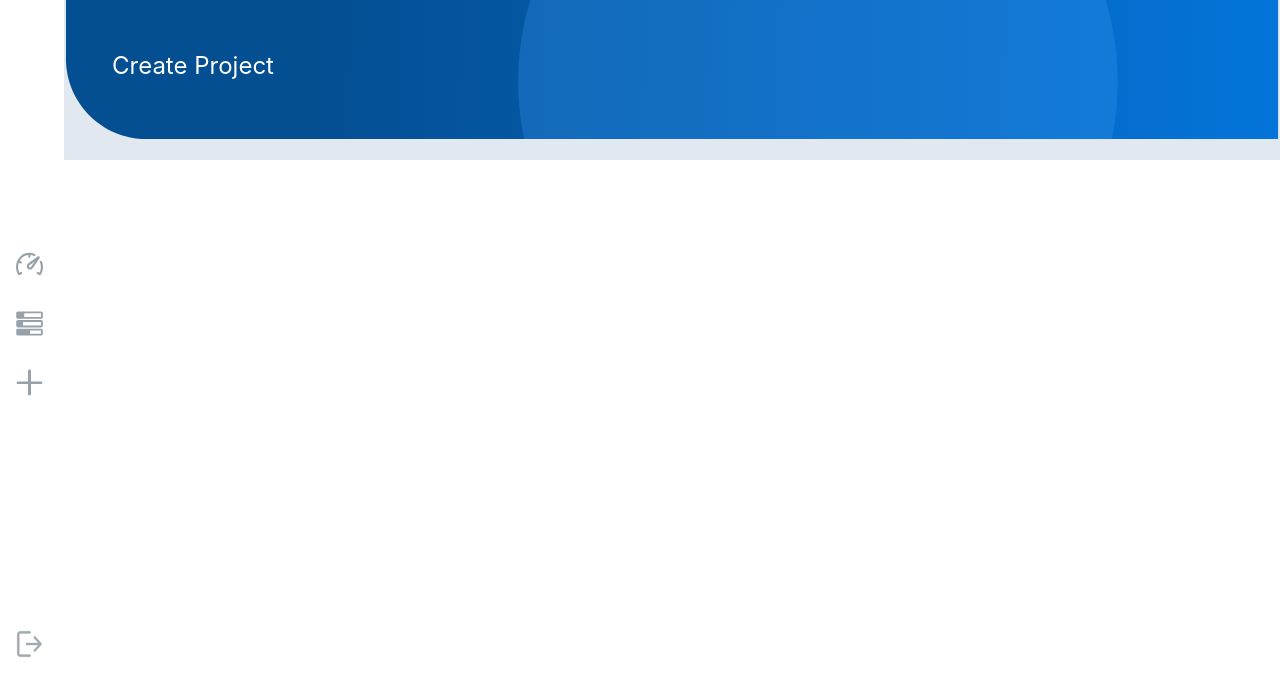
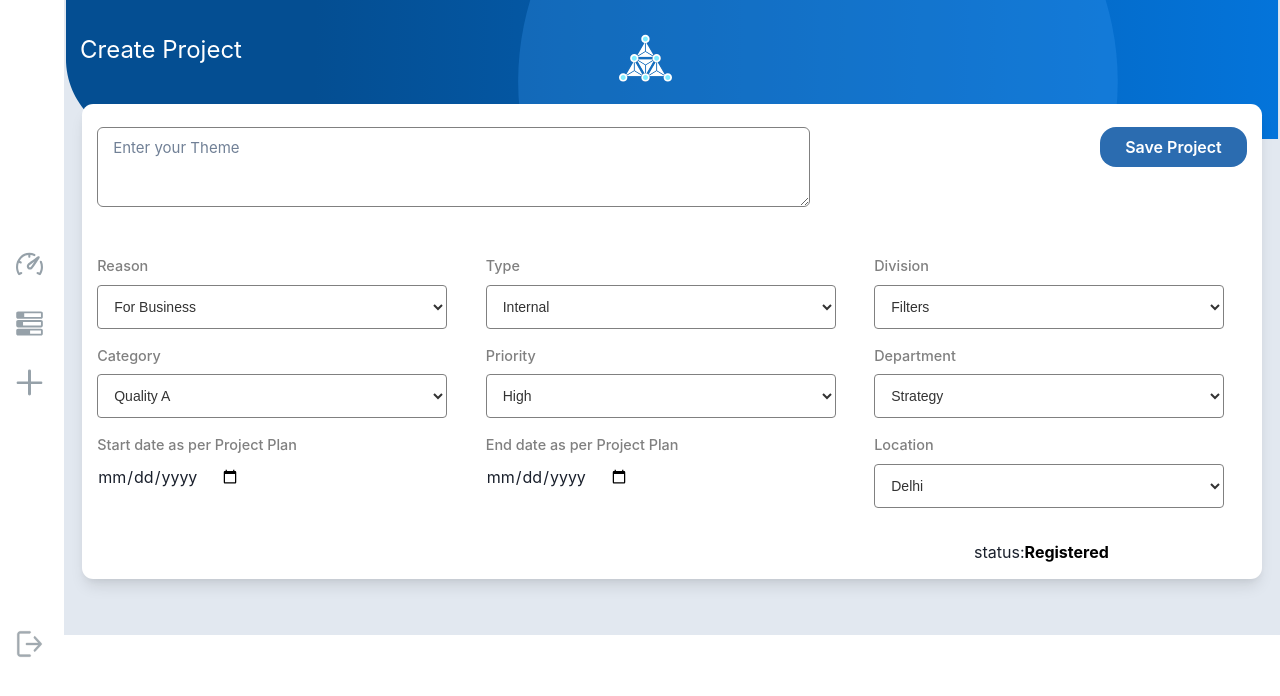
Before and after one commit to rahulkr-dev/project-tracker, a React (Vite) app in the folder client/: page /create-project in a window 1280 px wide. Shown: the top 696 px of the page. Built offline with nearby package versions, Linux system fonts and the light colour scheme.

Commit message:
frontend basic UI

```diff
--- a/client/src/App.jsx
+++ b/client/src/App.jsx
@@ -3,30 +3,33 @@ import { Box, Image, useMediaQuery } from "@chakra-ui/react";
 import AllRoutes from "./components/AllRoutes";
 import DestopNavigation from "./components/DestopNavigation";
 import MobileNavigation from "./components/MobileNavigation";
+import { useLocation } from "react-router-dom";
 
 const App = () => {
   const [isMobile, isDesktop] = useMediaQuery([
     "(max-width: 767px)",
     "(min-width: 768px)",
   ]);
+  const location = useLocation()
+  // console.log(location.pathname)
 
   return (
     <Box >
       {/* DESKTOP  */}
-      {isDesktop && (
+      {location.pathname!=="/login" && isDesktop && (
         <Box>
           <DestopNavigation />
         </Box>
       )}
 
       {/* MOBILE */}
-      {isMobile && (
+      {location.pathname!=="/login" && isMobile && (
         <Box>
           <MobileNavigation />
         </Box>
       )}
 
-      <Box bg="gray.200" ml={{ base: "0", lg: "4rem" }}>
+      <Box bg="gray.200" ml={location.pathname!=="/login" ? { base: "0", lg: "4rem" }:0}>
         <AllRoutes />
       </Box>
     </Box>
--- a/client/src/components/DesktopHeader.jsx
+++ b/client/src/components/Header.jsx
@@ -2,8 +2,9 @@ import React from "react";
 import { Box, Text, Flex, Image, useMediaQuery } from "@chakra-ui/react";
 import bgImage from "../assets/Header-bg.svg";
 import logout from "../assets/logout.svg";
+import logo from "../assets/Logo.svg";
 
-const DesktopHeader = ({ title }) => {
+const Header = ({ title }) => {
   const [isMobile, isDesktop] = useMediaQuery([
     "(max-width: 767px)",
     "(min-width: 768px)",
@@ -12,18 +13,29 @@ const DesktopHeader = ({ title }) => {
   return (
     <>
       {isDesktop && (
-        <Box
+        <Flex
           bgImage={bgImage}
           bgRepeat={"no-repeat"}
           bgSize={"contain"}
           h="10rem"
           w="100%"
-          p="3rem"
+          pt={"2rem"}
+          pb={"3rem"}
+          // justifyContent={"center"}
+          // alignItems={"center"}
         >
-          <Text fontSize={"1.5rem"} color="white">
-            {title}
-          </Text>
-        </Box>
+          <Flex w="50%" justifyContent={"space-between"}>
+            <Text pl="1rem" fontSize={"1.5rem"} color="white">
+              {title}
+            </Text>
+            <Image
+              boxSize={"3.3rem"}
+              alignContent={"center"}
+              src={logo}
+              alt="logo"
+            />
+          </Flex>
+        </Flex>
       )}
 
       {isMobile && (
@@ -32,7 +44,7 @@ const DesktopHeader = ({ title }) => {
           bgRepeat={"no-repeat"}
           bgSize={"cover"}
           w="100%"
-        //   p="2rem"
+          //   p="2rem"
           justifyContent={"space-around"}
           pos={"fixed"}
           top={0}
@@ -50,4 +62,4 @@ const DesktopHeader = ({ title }) => {
   );
 };
 
-export default DesktopHeader;
+export default Header;
--- a/client/src/index.css
+++ b/client/src/index.css
@@ -52,5 +52,64 @@ body {
   color: #333;
 }
 
+/* for custom select box */
+.custom-select {
+  /* Styling for the select dropdown */
+  background-color: #fff;
+  border: 1px solid gray;
+  border-radius: 4px;
+  padding: 12px 12px;
+  width: 350px;
+  font-family: Arial, sans-serif;
+  font-size: 14px;
+  color: #333;
+  outline: none;
+}
+
+.custom-select option {
+  /* Styling for the options */
+  background-color: #fff;
+  color: #333;
+  font-family: Arial, sans-serif;
+  font-size: 14px;
+  padding: 1rem;
+  outline: none;
+}
+
+/* Calender styling */
+.custom-date {
+  /* Styling for the input field */
+  padding: 5px;
+  border: 1px solid gray;
+  /* border-bottom: 1px solid #ccc; */
+  font-family: Arial, sans-serif;
+  font-size: 14px;
+  color: #333;
+  background-color: #f2f2f2;
+  width: 200px;
+}
+
+/* Styling for the calendar dropdown */
+.custom-date::-webkit-calendar-picker-indicator {
+  background-color: #f2f2f2;
+  color: #333;
+  padding: 2px;
+  border-radius: 100%;
+}
+
+.custom-date::-webkit-calendar-picker-indicator:hover {
+  background-color: #fff;
+}
+
+.custom-date::-webkit-calendar-picker-indicator:active {
+  background-color: skyblue;
+  border-radius: 100%;
+}
+
+.custom-date::-webkit-inner-spin-button,
+.custom-date::-webkit-outer-spin-button {
+  display: none;
+}
+
 /* Additional Global Styles */
 /* Add your additional global styles here */
--- a/client/src/pages/CreateProject.jsx
+++ b/client/src/pages/CreateProject.jsx
@@ -1,12 +1,104 @@
-import React from 'react'
-import DesktopHeader from '../components/DesktopHeader'
-import { Box } from '@chakra-ui/react'
+import React from "react";
+import {
+  Box,
+  Button,
+  FormLabel,
+  Grid,
+  Select,
+  Textarea,
+  Flex,
+  Text
+} from "@chakra-ui/react";
+import Header from "../components/Header";
+const textAreaInfo = [
+  {
+    name: "Reason",
+    option: ["For Business"],
+  },
+  {
+    name: "Type",
+    option: ["Internal","External"],
+  },
+  {
+    name: "Division",
+    option: ["Filters"],
+  },
+  {
+    name: "Category",
+    option: ["Quality A"],
+  },
+  {
+    name: "Priority",
+    option: ["High"],
+  },
+  {
+    name: "Department",
+    option: ["Strategy"],
+  },
+];
 const CreateProject = () => {
   return (
-    <Box>
-      <DesktopHeader title={"Create Project"} />
+    <Box bg="gray.200">
+      <Header title={"Create Project"} />
+      <Box
+        bg="white"
+        p="15px"
+        w="97%"
+        m="auto"
+        boxShadow={"lg"}
+        borderRadius={".7rem"}
+        pos="relative"
+        top="-3.5rem"
+      >
+        <Flex justifyContent={"space-between"} mt=".5rem" mb="3rem">
+          <Textarea fontSize={"15px"} variant={"unstyled"} border={"1px solid gray"} p="10px 15px" color="gray.500" w="62%">Enter your Theme</Textarea>
+          <Button color="white" borderRadius={"1rem"} variant={"unstyled"} bg="blue.600" p="6px 25px">Save Project</Button>
+        </Flex>
+
+        <Grid
+          gap="1rem"
+          gridTemplateColumns={{ base: "repeat(1,1fr)", md: "repeat(3,1fr)" }}
+        >
+          {textAreaInfo.map((item, _i) => (
+            <Box key={_i}>
+              <FormLabel color="gray" fontSize={".9rem"}>{item.name}</FormLabel>
+              <select className="custom-select" >
+                {item.option.map((opt, i) => (
+                  <option key={i} value={opt}>
+                    {opt}
+                  </option>
+                ))}
+              </select>
+            </Box>
+          ))}
+          {/* Calendar */}
+          <Box>
+          <FormLabel color="gray" fontSize={".9rem"}>Start date as per Project Plan</FormLabel>
+          <input type="date" class="custom-calendar" />
+
+          </Box>
+          <Box>
+          <FormLabel color="gray" fontSize={".9rem"}>End date as per Project Plan</FormLabel>
+          <input type="date" class="custom-calendar" />
+
+          </Box>
+
+        <Box>
+          <FormLabel color="gray" fontSize={".9rem"}>Location</FormLabel>
+          <select className="custom-select" >
+            <option value="delhi">Delhi</option>
+            <option value="goa">Goa</option>
+            <option value="pune">Pune</option>
+          </select>
+        </Box>
+
+        </Grid>
+        <Flex mt="2rem" w="88%" justifyContent={"flex-end"}>
+          status: <Text fontWeight={"bold"} color="black" as="span">Registered</Text>
+        </Flex>
+      </Box>
     </Box>
-  )
-}
+  );
+};
 
-export default CreateProject
+export default CreateProject;
--- a/client/src/pages/Dashboard.jsx
+++ b/client/src/pages/Dashboard.jsx
@@ -1,9 +1,44 @@
-import React from 'react'
-
+import { Box, Flex, Text } from "@chakra-ui/react";
+import React from "react";
+import Header from "../components/Header";
+5;
+const data = [
+  { name: "total project", value: 7 },
+  { name: "closed", value: 3 },
+  { name: "running", value: 5 },
+  { name: "Delayed", value: 3 },
+];
+const DashboardStatusBox = ({ title, value }) => {
+  return (
+    <Box w="14rem" bg="white" p="1rem">
+      <Text>{title}</Text>
+      <Text fontWeight={"bold"} fontSize={"1.5rem"}>
+        {value}
+      </Text>
+    </Box>
+  );
+};
 const Dashboard = () => {
   return (
-    <div>Dashboard</div>
-  )
-}
+    <Box >
+      <Header title={"DashBoard"} />
+      <Box
+        p="15px"
+        w="97%"
+        m="auto"
+        boxShadow={"lg"}
+        borderRadius={".7rem"}
+        pos="relative"
+        top={["5rem","5rem","-3.5rem","-3.5rem"]}
+      >
+        <Flex gap="1rem" overflowX={["scroll","scroll","hidden","hidden"]}>
+          {data.map((item) => (
+            <DashboardStatusBox title={item.name} value={item.value} />
+          ))}
+        </Flex>
+      </Box>
+    </Box>
+  );
+};
 
-export default Dashboard
+export default Dashboard;
--- a/client/src/pages/Login.jsx
+++ b/client/src/pages/Login.jsx
@@ -1,9 +1,25 @@
-import React from 'react'
-
+import React from "react";
+import { Box, Text, Flex, Image, useMediaQuery } from "@chakra-ui/react";
+import bgImage from "../assets/Header-bg.svg";
+import logout from "../assets/logout.svg";
+import logo from "../assets/Logo.svg";
 const Login = () => {
   return (
-    <div>Login</div>
-  )
-}
+    <Box>
+      <Image
+        border={"1px solid black"}
+        src={bgImage}
+        w="100vw"
+        // h={["50vh", "50vh", "70vh", "70vh"]}
+        height="60vh"
+        alt="background image"
+      />
+      <Flex w="full" flexDirection={"column"} alignItems={"center"}>
+        <Image boxSize={"3.3rem"} src={logo} alt="logo" />
+        <Text>Online project management</Text>
+      </Flex>
+    </Box>
+  );
+};
 
-export default Login
+export default Login;
```
